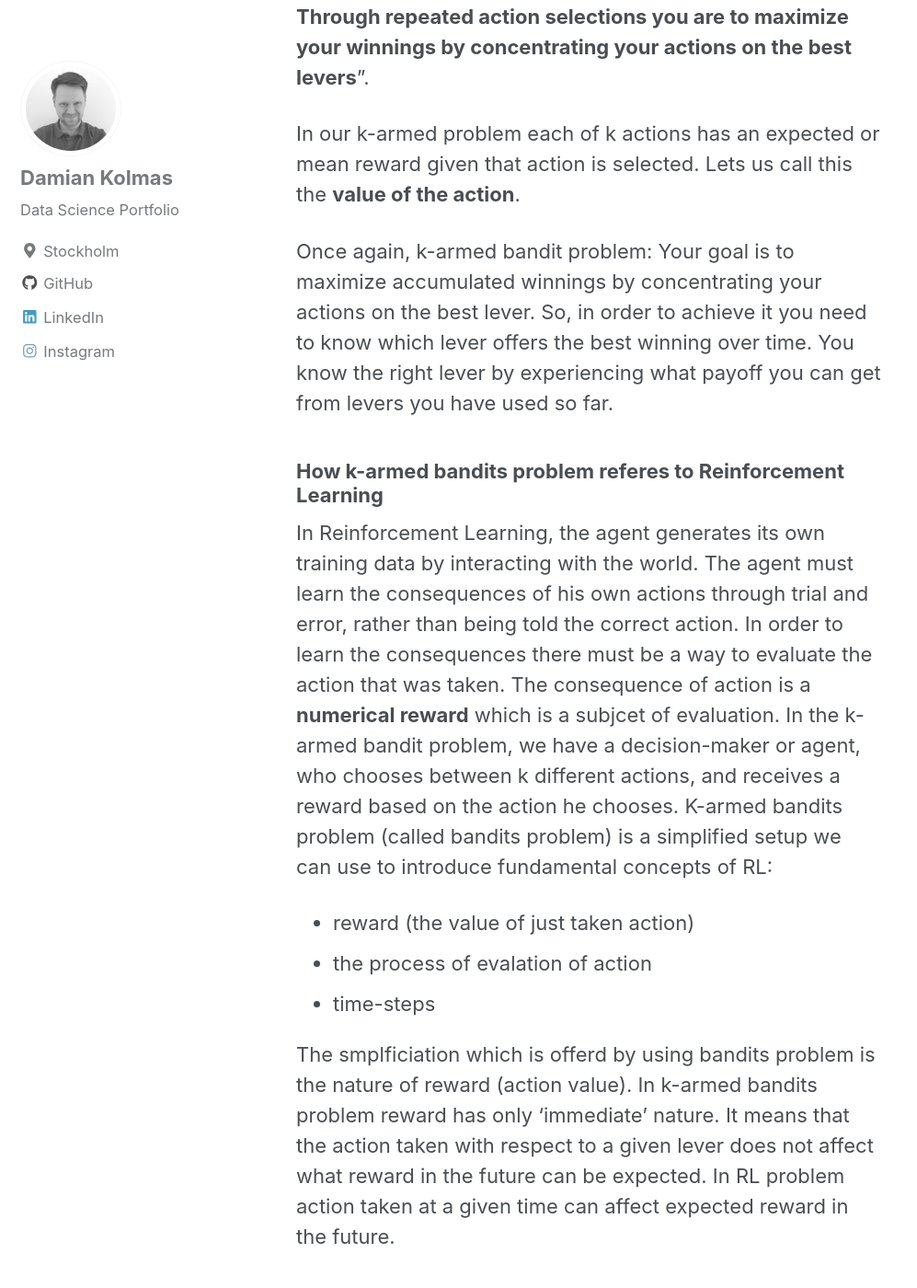
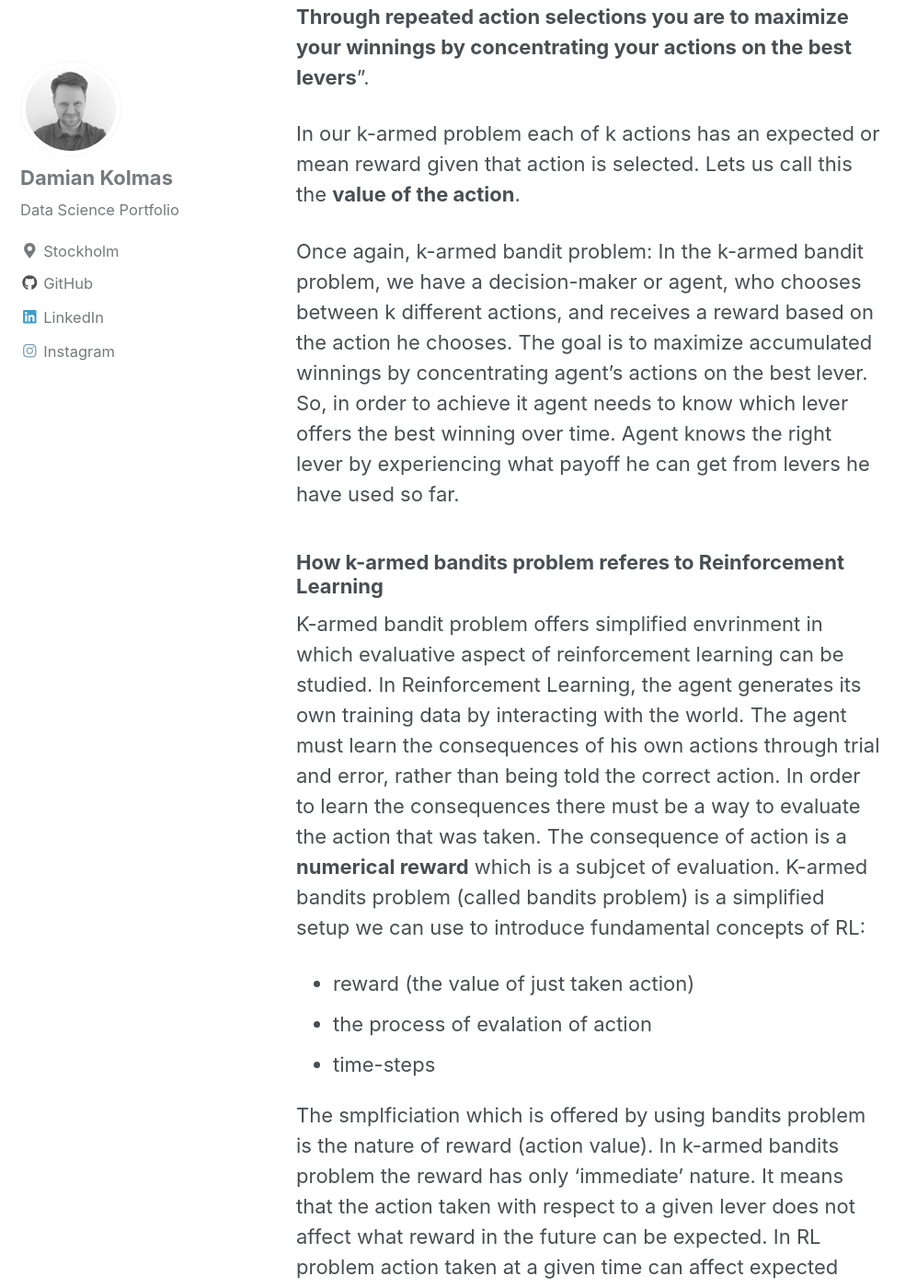
Before and after one commit to DKolmas/DKolmas.github.io, a Jekyll site: the page built from _posts/2019-08-01-Bandit-problem.md, in a window 1280 px wide and 1400 px high, scrolled down 1135 px. Shown: the whole window at 92% size, without its empty margins (0-997 px from the left). Built offline with Jekyll 4.4.1, drawn with Linux system fonts in a browser that asks for light colours; cached includes are drawn as plain includes; formulas are drawn with MathJax 3; some of the changed text lies outside the part shown.

Commit message:
adding and modifing existing content

```diff
--- a/_posts/2019-08-01-Bandit-problem.md
+++ b/_posts/2019-08-01-Bandit-problem.md
@@ -28,19 +28,18 @@ winnings by concentrating your actions on the best levers**".
 In our k-armed problem each of k actions has an expected or mean reward given that action is selected. Lets us call this the **value of the action**.
 
 Once again, k-armed bandit problem:
-Your goal is to maximize accumulated winnings by concentrating your actions on the best lever.
-So, in order to achieve it you need to know which lever offers the best winning over time. You know the right lever by experiencing what payoff you can get from levers you have used so far.
+In the k-armed bandit problem, we have a decision-maker or agent, who chooses between k different actions, and receives a reward based on the action he chooses. The goal is to maximize accumulated winnings by concentrating agent's actions on the best lever. So, in order to achieve it agent needs to know which lever offers the best winning over time. Agent knows the right lever by experiencing what payoff he can get from levers he have used so far.
 
 ### How k-armed bandits problem referes to Reinforcement Learning
-In Reinforcement Learning, the agent generates its own training data by interacting with the world. The agent must learn the consequences of his own actions through trial and error, rather than being told the correct action. In order to learn the consequences there must be a way to evaluate the action that was taken. The consequence of action is a **numerical reward** which is a subjcet of evaluation.
-In the k-armed bandit problem, we have a decision-maker or agent, who chooses between k different actions, and receives a reward based on the action he chooses. K-armed bandits problem (called bandits problem) is a simplified setup we can use to introduce fundamental concepts of RL:
+K-armed bandit problem offers simplified envrinment in which evaluative aspect of reinforcement learning can be studied. In Reinforcement Learning, the agent generates its own training data by interacting with the world. The agent must learn the consequences of his own actions through trial and error, rather than being told the correct action. In order to learn the consequences there must be a way to evaluate the action that was taken. The consequence of action is a **numerical reward** which is a subjcet of evaluation.
+K-armed bandits problem (called bandits problem) is a simplified setup we can use to introduce fundamental concepts of RL:
  - reward (the value of just taken action)
  - the process of evalation of action
  - time-steps
 
-The smplficiation which is offerd by using bandits problem is the nature of reward (action value). In k-armed bandits problem reward has only 'immediate' nature. It means that the action taken with respect to a given lever does not affect what reward in the future can be expected. In RL problem action taken at a given time can affect expected reward in the future.
+The smplficiation which is offered by using bandits problem is the nature of reward (action value). In k-armed bandits problem the reward has only 'immediate' nature. It means that the action taken with respect to a given lever does not affect what reward in the future can be expected. In RL problem action taken at a given time can affect expected reward in the future. This immediate nature of action in bandit problem simplifies introductio to Reinforcement Leanring.
 
-### Reward (value of action)
+### Reward
 Now, below there is simple simulation of k-armed problem with only 3 slot machines. The point of that simulation is to show what is the immediate reward (points) that the agent can get by using a specific machine. Eeach slot machine generates samples from a given true distribution.
 
 ![image](/images/k-armed-show.gif)
@@ -65,17 +64,19 @@ We assume we do not know the action values with certainty, although we may have
 
 In the summary pictured above of the simulation, "Sample Average" is $$Q_t(a)$$. And "Expected Reward" (in green box for each action) is $$q_*(a)$$. After selecting 10 times of each action our estimates let us know which action is the best one. That is the action 2 (lever on the right site).
 
+### Greedy actions
+
 So if you maintain estimates of action values, that at any time steps there is at least one action whose estimated value is greatest (estimated expected reward -> in our case "Sample Average"). We call these **greedy actions**. In our example above the action 2 is the gready action.
 
-When you select greedy action (or one of the greedy actions), we say that you are **exploiting** your current knowledge of the values of the actions. If instead you select one of the nongreedy actions, then we say you are **exploring**, because this enables you to improve your estimate of the nongreedy action's value.
+When you select greedy action (or one of the greedy actions), we say that you are **exploiting** your current knowledge of the values of the actions. If instead you select one of the nongreedy actions, then we say you are **exploring**, because this enables you to improve your estimate of the nongreedy action's value. By exploratin the agent can acquire more knowledge of non-greedy actions. And at some point non-greedy action can become greedy action as the effect of exploration.
 
 Exploitation is the right thing to do to maximize the expected reward on the one step, but exploration may produce the greater total reward in the long run. Because it is not possible both to explore and to exploit with any single action selection, one often refers to the “conflict” between exploration and exploitation. This is **exploration - exploitation tradeoff**.
 
 ### Summary
 
- * k-armed bandit problem is a useful tool to formalize decison making problem under uncertaininty
- * bandit problem matters in Reinfocement Learninig problem because it intorduces a conept of **reward**, time step and **value of action**
+ * k-armed bandit problem is a useful tool to formalize sequencial decison making problem under uncertaininty
+ * bandit problem matters in Reinfocement Learninig problem because it intorduces a conept of **reward**, **time step** and **value of action**
  * In k-armed bandit problem we have an agent (decision maker) who chooses between k actions and receives reward based on the action it chooses
- * the goal of the agent is to maximize the expected reward
  * the value of an action $$a$$ is the expected reward given the the action $$a$$ is chosen
+ * the goal of the agent is to maximize the total expected reward out of all actions taken in sequence (in time-steps)
  * bandit problem introduces also to us what is exploration-exploitation dilleam: at a given time step agent can either choose greedy action (action with highest value, then agent exploits) or one of nongreedy actions (the agent explores)
```
Also changed, not shown: other parts of _posts/2019-08-01-Bandit-problem.md (+1 -1 lines).
